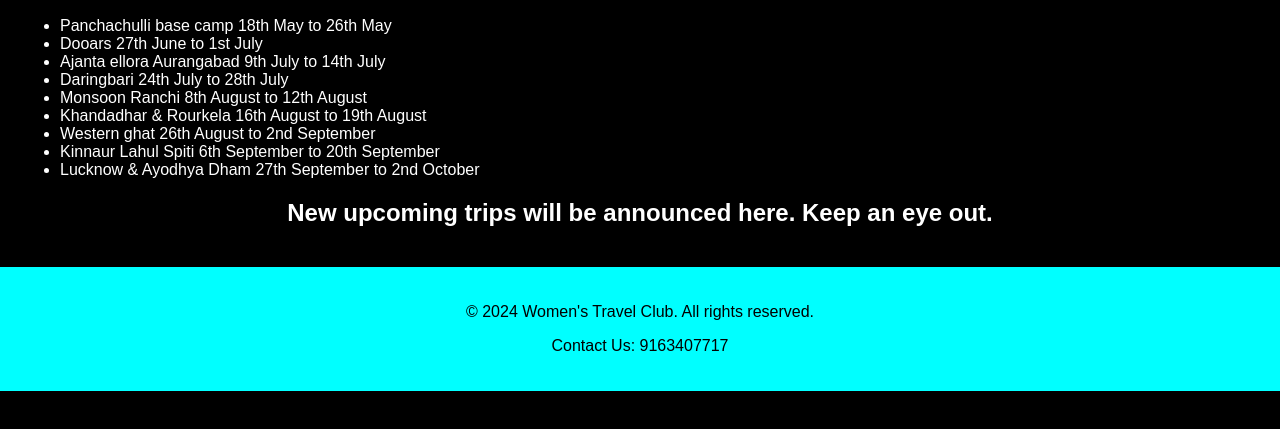
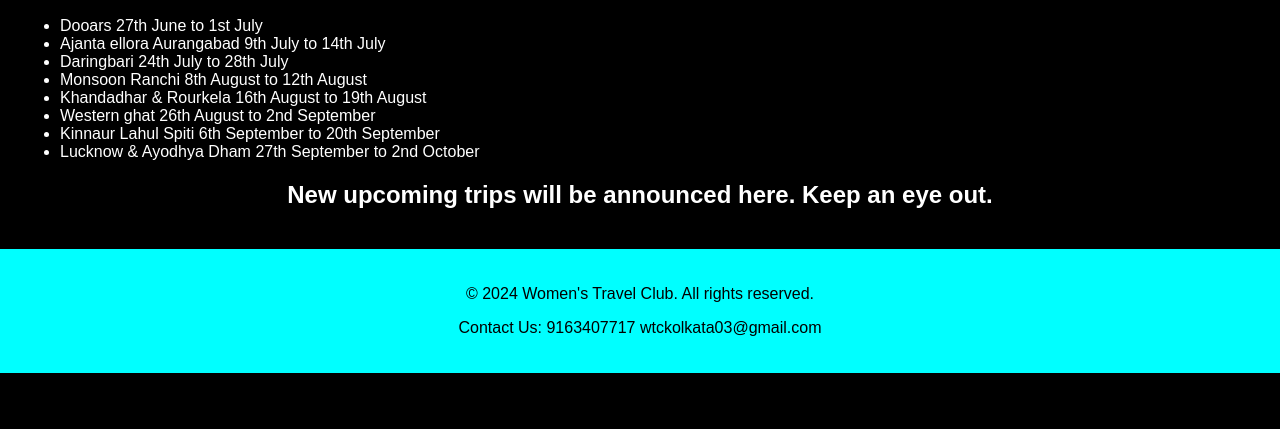
Before and after one commit to Sunfyre11/html-wtc, a plain HTML site: page upcoming_tours.html in a window 1280 px wide. Shown: the part 219-648 px from the top of the page. Drawn offline with Linux system fonts and the light colour scheme.

Commit message:
Update upcoming_tours.html

```diff
--- a/upcoming_tours.html
+++ b/upcoming_tours.html
@@ -24,7 +24,6 @@
 <main>
     <h2>Upcoming Tours</h2>
     <ul>
-        <li>Panchachulli base camp 18th May to 26th May</li>
         <li>Dooars 27th June to 1st July</li>
         <li>Ajanta ellora Aurangabad 9th July to 14th July</li>
         <li>Daringbari 24th July to 28th July</li>
@@ -39,7 +38,7 @@
 
 <footer>
     <p>&copy; 2024 Women's Travel Club. All rights reserved.</p>
-    <p>Contact Us: 9163407717</p>
+    <p>Contact Us: 9163407717 wtckolkata03@gmail.com</p>
 </footer>
 
 </body>
```
